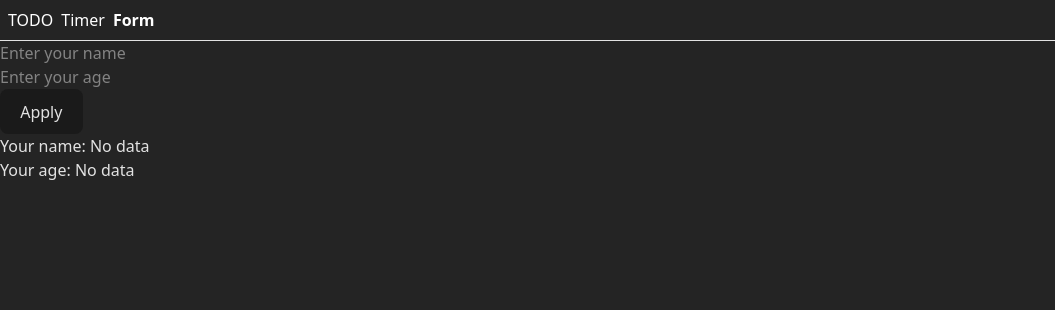
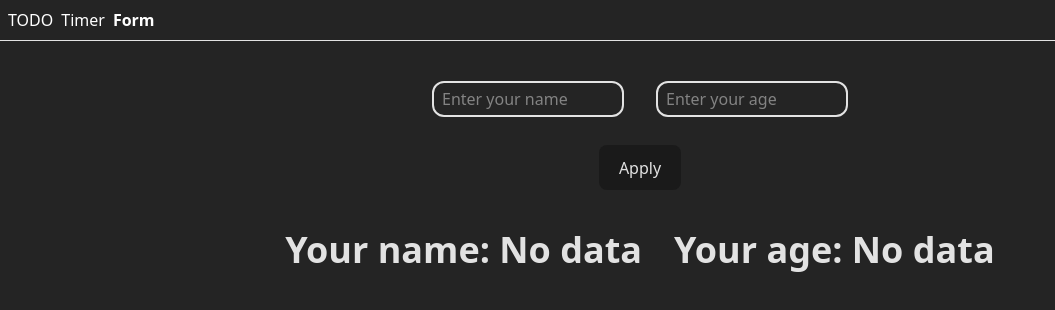
Before and after one commit to michalsiudut/TO_DO_APP, a React (Vite) app: page /form in a window 1280 px wide. Shown: the top 310 px of the page, without its empty margins (0-1055 px from the left). Built offline with nearby package versions, Linux system fonts and the light colour scheme.

Commit message:
styling form

```diff
--- a/src/components/features/Timer.tsx
+++ /dev/null
@@ -1,11 +0,0 @@
-import React, { JSX } from "react";
-
-export const Timer = (): JSX.Element => {
-
-
-    return (
-        <div className="justify-center items-center">
-            Hi
-        </div>
-    );
-};
--- a/src/hooks/useTasks.jsx
+++ b/src/hooks/useTasks.jsx
@@ -20,10 +20,8 @@ export function useTasks() {
 
     const removeTask = (index) => {
         setAnimatingIndex(index);
-        setTimeout(() => {
-            setTasks(prev => prev.filter((_, i) => i !== index));
-            setAnimatingIndex(null);
-        }, 1000);
+        setTasks(prev => prev.filter((_, i) => i !== index))
+        setAnimatingIndex(null);
     };
 
     const addTask = () => {
--- a/src/routes/form.tsx
+++ b/src/routes/form.tsx
@@ -32,30 +32,36 @@ function RouteComponent() {
     reset();
   };
 
-  return (<>
-    <form onSubmit={handleSubmit(onSubmit)} className='form'>
-      <div className='ZODlabel'>
+  return (<div className='flex mt-10 w-full justify-center'>
+    <form onSubmit={handleSubmit(onSubmit)} className='flex flex-col items-center'>
+      <div className='flex flex-row gap-8 mb-5 items-start'>
+        <div className='flex flex-col'>
           <input
-          className='inputZOD'
+            className='border-2 rounded-xl w-48 h-9 p-2 focus:border-green-600 mb-2 outline-none'
             placeholder='Enter your name'
             {...register('userName')}
           />
-        {errors.userName && <p className='errors'>{errors.userName.message}</p>}
+          {errors.userName && <p className='text-red-600'>{errors.userName.message}</p>}
         </div>
-
-      <div className='ZODlabel'>
+        <div className='flex flex-col'>
           <input
-          className='inputZOD'
+            className='border-2 rounded-xl w-48 h-9 p-2 focus:border-green-600 mb-2 outline-none'
             placeholder='Enter your age'
             type="number"
             {...register('userAge', { valueAsNumber: true })}
           />
-        {errors.userAge && <p className='errors'>{errors.userAge.message}</p>}
+          {errors.userAge && <p className='text-red-600'>{errors.userAge.message}</p>}
         </div>
-      <button className='buttonZOD' type="submit">Apply</button>
-      <div className='userDiv'>Your name: {userName}</div>
-      <div className='userDiv'>Your age: {userAge}</div>
+      </div>
+
+      <button className='mb-10' type="submit">Apply</button>
+      <div className='flex flex-row gap-8 items-center'>
+        <div className='text-4xl font-bold'>Your name: {userName}</div>
+        <div className='text-4xl font-bold'>Your age: {userAge}</div>
+      </div>
+
     </form>
-  </>
+  </div>
+
   )
 }
```
Lines whose indentation alone changed are shown as unchanged.
